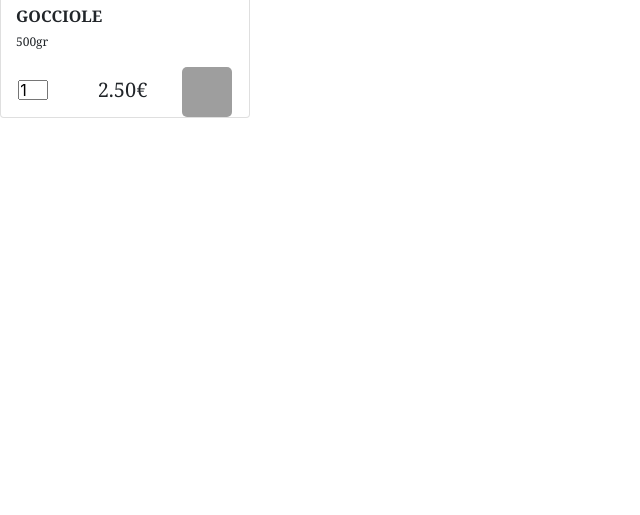
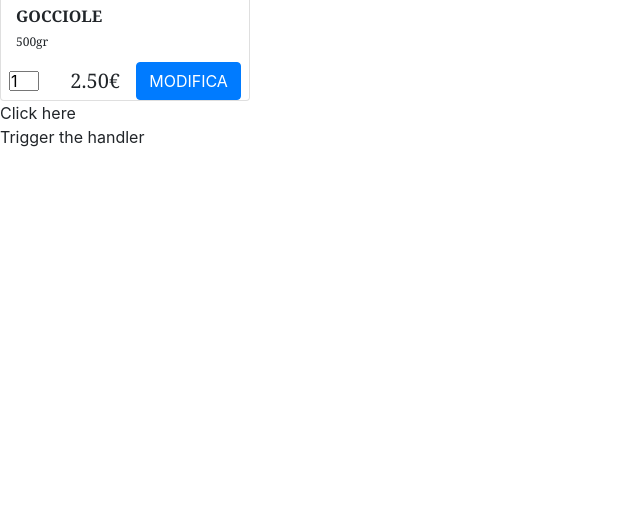
Before and after one commit to GestioneProgetto/BigManager, a PHP site: page /pagina_admin.html in a window 1280 px wide. Shown: the part 293-808 px from the top of the page, without its empty margins (0-640 px from the left). Run offline with PHP 8.4, Linux system fonts and the light colour scheme; some libraries are stand-ins or nearby versions; grey boxes are pictures that could not be loaded.

Commit message:
creazione popup
creazione popup con bootstrap al click del bottone modifica del prodotto

```diff
--- a/grafica interfaccia admin/css/styles.css
+++ b/grafica interfaccia admin/css/styles.css
@@ -159,6 +159,10 @@
     opacity: 0.8;
 }
 
+.modifica {
+  align-items: center;
+}
+
 .name {
     font-size: 16px;
     font-weight: 700;
--- a/grafica interfaccia admin/pagina_admin.html
+++ b/grafica interfaccia admin/pagina_admin.html
@@ -36,17 +36,65 @@
           src="https://www.carrefour.it/on/demandware.static/-/Sites-carrefour-master-catalog-IT/default/dwb19da38e/large/GOCCIOLEALCIOCCOLATOPAVESI-8013355999143-5.png"
           alt=""></div>
       <div class="descrizione">
-        <span class="brand text">Pavesi</span> <br>
-        <span class="name text">GOCCIOLE</span><br>
-        <span class="descr text">500gr</span><br>
+        <span class="brand text" id="marca">Pavesi</span> <br>
+        <span class="name text" id="prodotto">GOCCIOLE</span><br>
+        <span class="descr text" id="peso">500gr</span><br>
 
       </div>
       <div class="carello">
-        <input type="number" name="quantità" class="quantità" min="1" max="10" value="1">
-        <span class="prezzo text">2.50€</span> <img class="img_carrello img" src="foto_carrello.png">
+        <input type="number" name="quantità" class="quantità" min="1" max="10" value="1" id="quantita">
+        <span class="prezzo text" id="prezzo">2.50€</span>
+        <div class="modifica"><!--https://speckyboy.com/free-shopping-cart-css-javascript/
+        jQuery Shopping Basket
+        -->
+          <button class="btn btn-primary" data-toggle="modal" data-target="#exampleModal">
+            MODIFICA
+          </button>
+        </div>
       </div>
     </div>
+
+    <div id="target">
+      Click here
+    </div>
+    <div id="other">
+      Trigger the handler
+    </div>
+
+    <!-- Modal -->
+    <div class="modal fade" id="exampleModal" tabindex="-1" role="dialog" aria-labelledby="exampleModalCenterTitle" aria-hidden="true">
+      <div class="modal-dialog modal-dialog-centered" role="document">
+        <div class="modal-content">
+          <div class="modal-header">
+              Modifica prodotto
+          </div>
+          <div class="modal-body">
+            <div class="img"><img class="img"
+              src="https://www.carrefour.it/on/demandware.static/-/Sites-carrefour-master-catalog-IT/default/dwb19da38e/large/GOCCIOLEALCIOCCOLATOPAVESI-8013355999143-5.png"
+              alt=""></div>
+          <div class="descrizione">
+            <span class="brand text" id="marca-popup">Pavesi</span><br>
+          <input type = “text”>
+          <span class="name text" id="prodotto-popup">GOCCIOLE</span><br>
+          <span class="descr text" id="peso-popup">500gr</span><br>
+          </div>
+
+          <input type="number" name="quantità" class="quantità" min="1" max="10" value="1" id="quantita-popup">
+          <span class="prezzo text" id="prezzo-popup">2.50€</span>
+          </div>
+          <div class="modal-footer">
+            <button type="button" class="btn btn-secondary" data-dismiss="modal">Close</button>
+            <button type="button" class="btn btn-primary">Save changes</button>
+          </div>
+        </div>
+      </div>
+    </div>
+
+
     <script src="script/script.js"></script>
+    <script src="https://code.jquery.com/jquery-3.2.1.slim.min.js" integrity="sha384-KJ3o2DKtIkvYIK3UENzmM7KCkRr/rE9/Qpg6aAZGJwFDMVNA/GpGFF93hXpG5KkN" crossorigin="anonymous"></script>
+    <script src="https://cdn.jsdelivr.net/npm/popper.js@1.12.9/dist/umd/popper.min.js" integrity="sha384-ApNbgh9B+Y1QKtv3Rn7W3mgPxhU9K/ScQsAP7hUibX39j7fakFPskvXusvfa0b4Q" crossorigin="anonymous"></script>
+    <script src="https://cdn.jsdelivr.net/npm/bootstrap@4.0.0/dist/js/bootstrap.min.js" integrity="sha384-JZR6Spejh4U02d8jOt6vLEHfe/JQGiRRSQQxSfFWpi1MquVdAyjUar5+76PVCmYl" crossorigin="anonymous"></script>
 </body>
 
 </html>
--- a/grafica interfaccia admin/script/script.js
+++ b/grafica interfaccia admin/script/script.js
@@ -2,3 +2,12 @@ document.getElementById("esci").onclick=function()
 {
     alert("pippo");
 }
+
+function modificaProdotto(element) {
+    alert("modifica");
+
+}
+
+$('.modifica button').click(function() {
+    modificaProdotto(this);
+});
```
